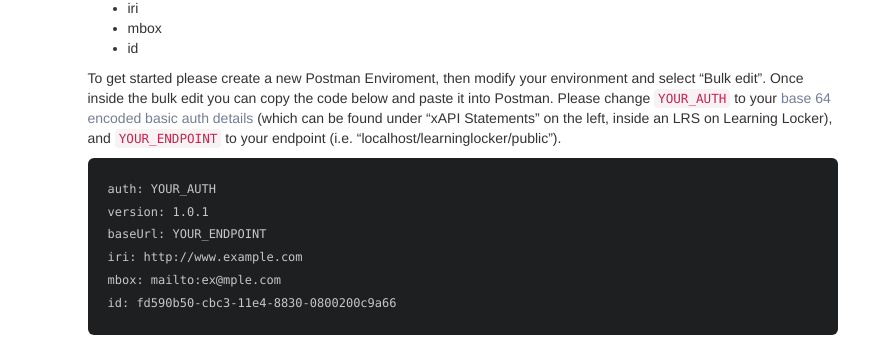
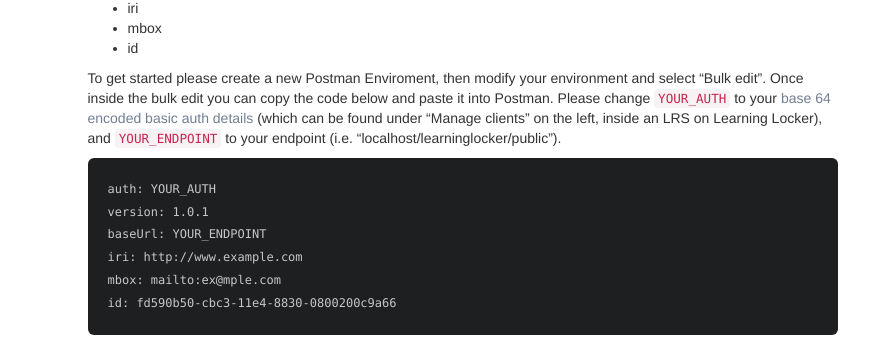
Before and after one commit to LearningLocker/docs, a Jekyll site: the page built from src/postman.md, in a window 1280 px wide. Shown: the part 1068-1405 px from the top of the page, without its empty margins (275-1144 px from the left). Built offline with Jekyll 4.4.1, drawn with Linux system fonts in a browser that asks for light colours; nearby versions of some CDN libraries.

Commit message:
Update postman.md

```diff
--- a/src/postman.md
+++ b/src/postman.md
@@ -39,7 +39,7 @@ We recommend that you use a [Postman Environment](https://www.getpostman.com/doc
 - mbox
 - id
 
-To get started please create a new Postman Enviroment, then modify your environment and select "Bulk edit". Once inside the bulk edit you can copy the code below and paste it into Postman. Please change `YOUR_AUTH` to your [base 64 encoded](https://www.base64encode.org/) [basic auth details](#) (which can be found under "xAPI Statements" on the left, inside an LRS on Learning Locker), and `YOUR_ENDPOINT` to your endpoint (i.e. "localhost/learninglocker/public").
+To get started please create a new Postman Enviroment, then modify your environment and select "Bulk edit". Once inside the bulk edit you can copy the code below and paste it into Postman. Please change `YOUR_AUTH` to your [base 64 encoded](https://www.base64encode.org/) [basic auth details](#) (which can be found under "Manage clients" on the left, inside an LRS on Learning Locker), and `YOUR_ENDPOINT` to your endpoint (i.e. "localhost/learninglocker/public").
 
     auth: YOUR_AUTH
     version: 1.0.1
```
